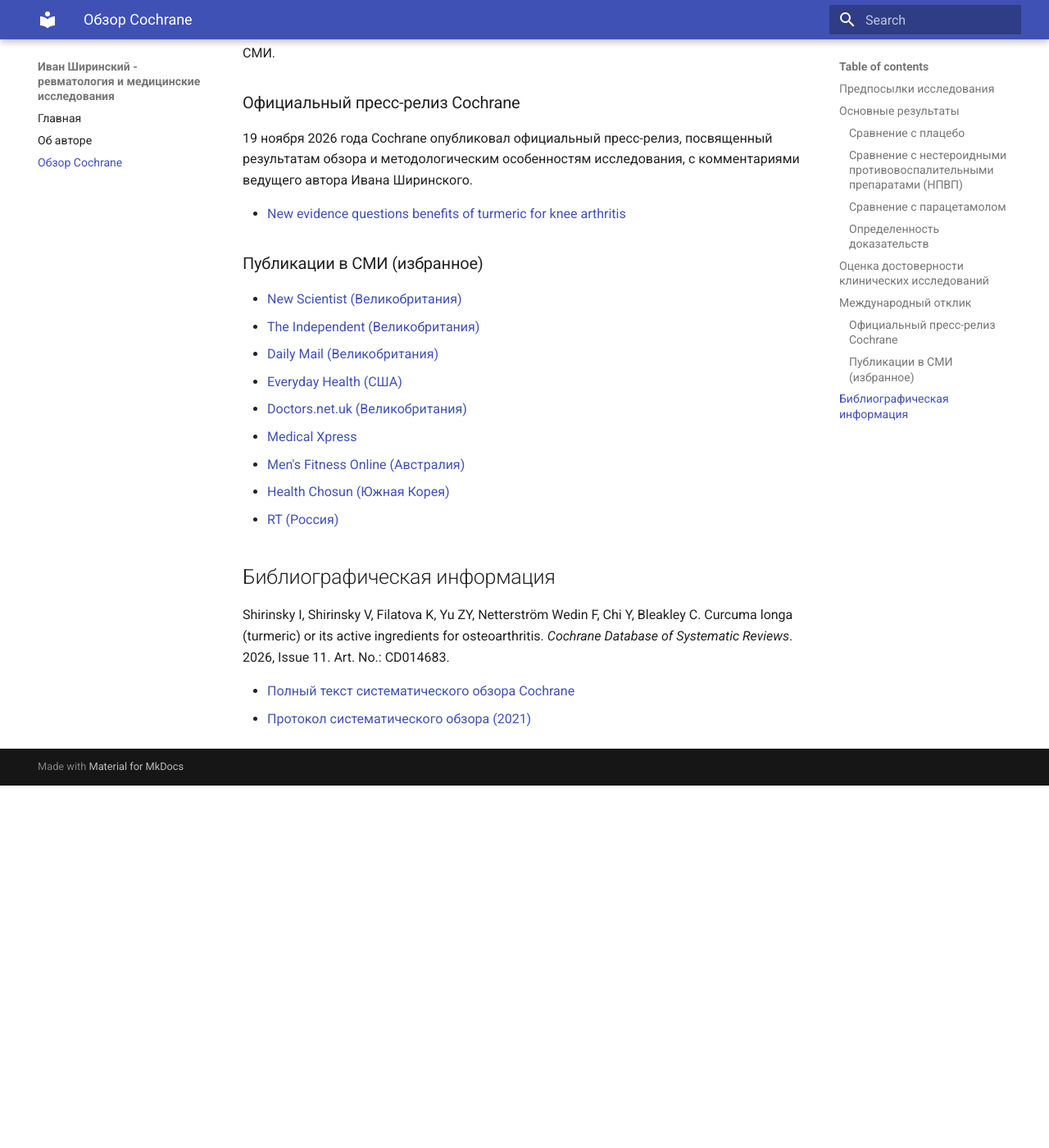
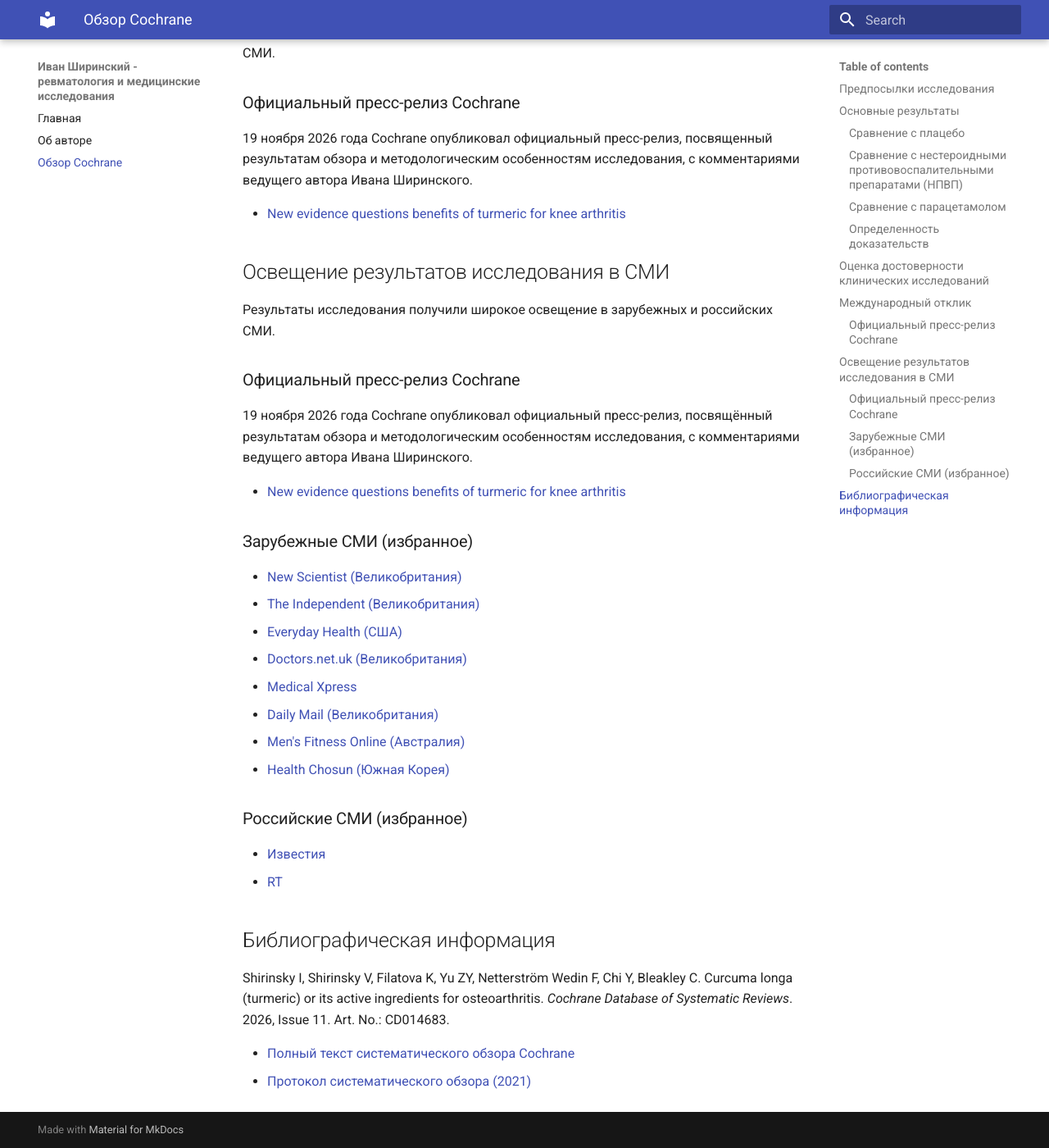
Before and after one commit to ivan-shirinsky/ivan-shirinsky.github.io, an MkDocs documentation site: the page built from docs/cochrane-turmeric.md, in a window 1280 px wide and 1400 px high, scrolled down 2374 px. Shown: the whole window at 82% size. Built offline with MkDocs 1.6.1 and Material for MkDocs 9.7.7, drawn with Linux system fonts in a browser that asks for light colours; before the commit the page ends 3332 px from its top, so only the background shows below that.

Commit message:
Revise media coverage of Cochrane turmeric study
Updated media coverage section with new press release and articles.

```diff
--- a/docs/cochrane-turmeric.md
+++ b/docs/cochrane-turmeric.md
@@ -61,17 +61,32 @@
 
 - [New evidence questions benefits of turmeric for knee arthritis](https://www.cochrane.org/about-us/news/new-evidence-questions-benefits-turmeric-knee-arthritis)
 
-### Публикации в СМИ (избранное)
+## Освещение результатов исследования в СМИ
+
+Результаты исследования получили широкое освещение в зарубежных и российских СМИ.
+
+### Официальный пресс-релиз Cochrane
+
+19 ноября 2026 года Cochrane опубликовал официальный пресс-релиз, посвящённый результатам обзора и методологическим особенностям исследования, с комментариями ведущего автора Ивана Ширинского.
+
+- [New evidence questions benefits of turmeric for knee arthritis](https://www.cochrane.org/about-us/news/new-evidence-questions-benefits-turmeric-knee-arthritis)
+
+### Зарубежные СМИ (избранное)
 
 - [New Scientist (Великобритания)](https://www.newscientist.com/article/2599636-turmeric-supplements-offer-little-benefit-for-knee-osteoarthritis/)
 - [The Independent (Великобритания)](https://www.independent.co.uk/news/uk/home-news/turmeric-benefits-curcumin-supplement-knee-osteoarthritis-pain-b3087746.html)
-- [Daily Mail (Великобритания)](https://www.dailymail.com/health/article-16302451/Turmeric-joint-pain-useless-remedy.html)
 - [Everyday Health (США)](https://www.everydayhealth.com/orthopedic-conditions/turmeric-supplements-may-not-help-knee-arthritis/)
 - [Doctors.net.uk (Великобритания)](https://www.doctors.net.uk/news/cochrane-review-turmeric-makes-little-or-no-difference-to-knee-osteoarthritis)
 - [Medical Xpress](https://medicalxpress.com/news/2026-11-evidence-benefits-turmeric-knee-arthritis.html)
+- [Daily Mail (Великобритания)](https://www.dailymail.com/health/article-16302451/Turmeric-joint-pain-useless-remedy.html)
 - [Men's Fitness Online (Австралия)](https://mensfitnessonline.com.au/turmeric-for-knee-pain/)
 - [Health Chosun (Южная Корея)](https://health.chosun.com/english/site/data/html_dir/2026/11/23/2026112301784.html)
-- [RT (Россия)](https://russiatoday.ru/science/article/1712769-kurkuma-polza-osteoartrit-obzor)
+
+### Российские СМИ (избранное)
+
+- [Известия](https://iz.ru/2204866/uchenye-soobshchili-o-nekhvatke-dokazatelstv-polzy-kurkumy-pri-artroze-izi)
+- [RT](https://russiatoday.ru/science/article/1712769-kurkuma-polza-osteoartrit-obzor)
+
 
 ## Библиографическая информация
 
```
